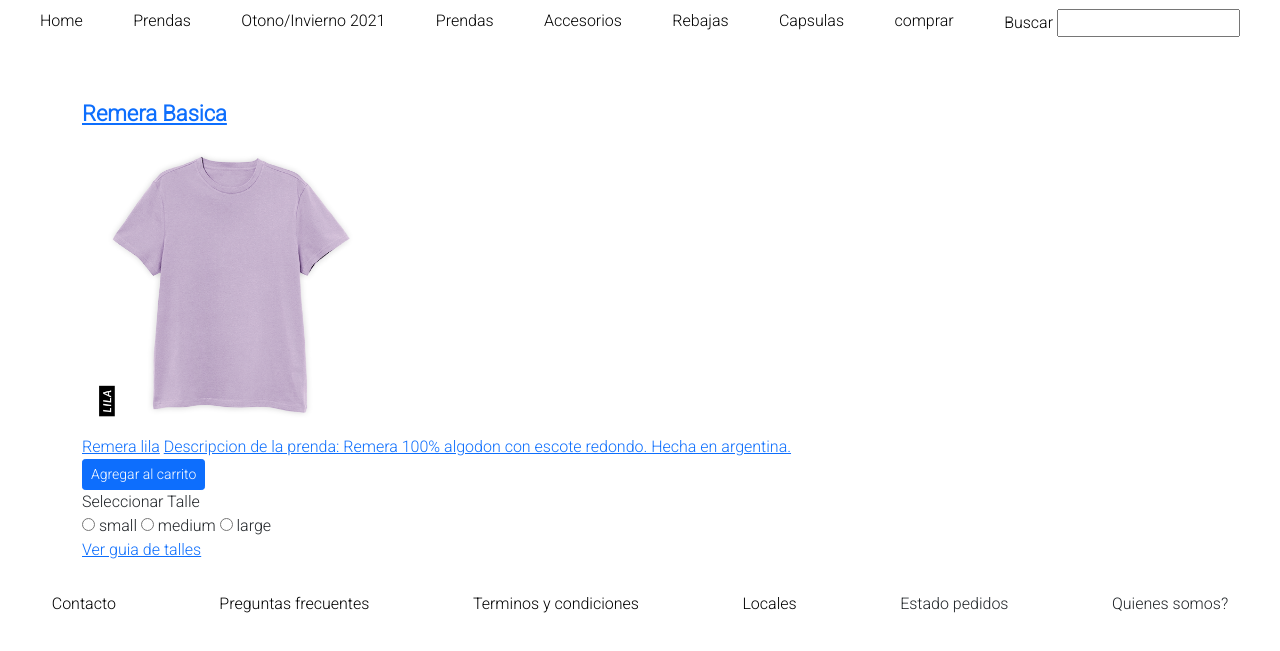
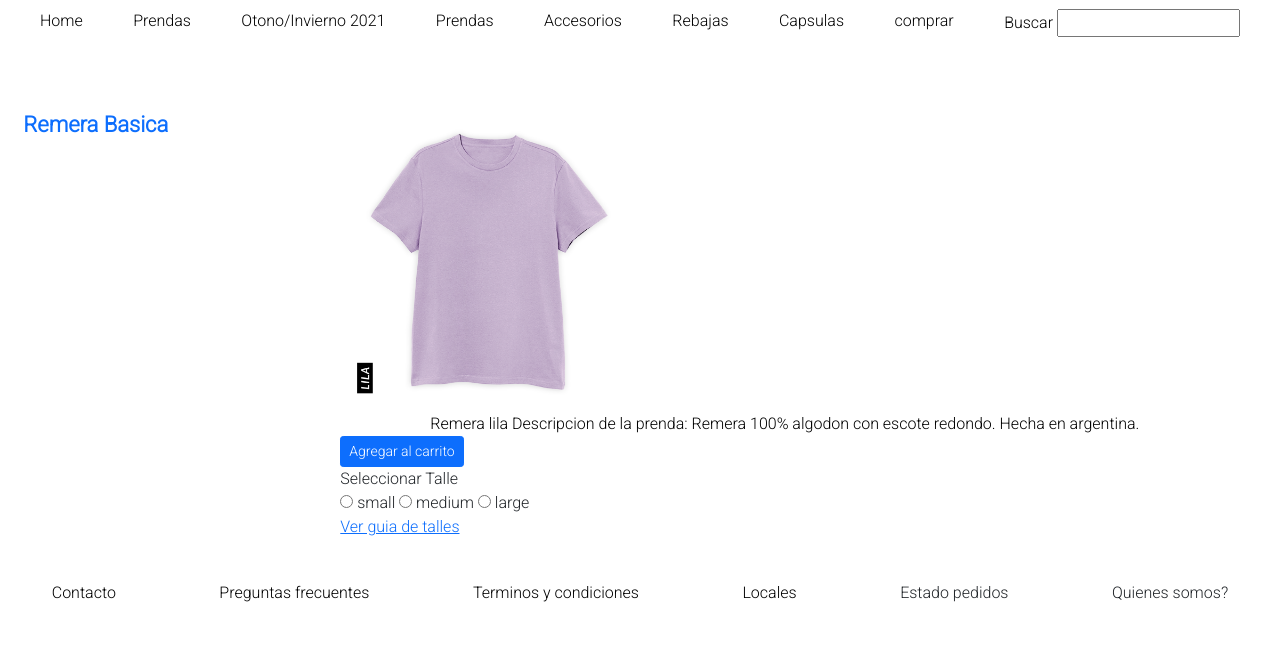
Before and after one commit to juliacura/Oasis-Pagina, a plain HTML site: page remera_lila.html in a window 1280 px wide. Shown: the part 99-750 px from the top of the page. Drawn offline with nearby package versions, Linux system fonts and the light colour scheme.

Commit message:
Agregando bootstrap 2

```diff
--- a/remera_lila.html
+++ b/remera_lila.html
@@ -52,10 +52,10 @@
                                 <img src="./images/remera_lila.jpeg" width="100%" height="100%">
                             </a>
                         </div>
-                        <a class="Remera_sutitulo>">Remera lila</a>
-                        <a class="item4">Descripcion de la prenda: Remera 100% algodon con
+                        <a class="remera_subtitulo"style=text-decoration:none;color:black;>Remera lila</a>
+                        <a class="item4"style=text-decoration:none;color:black;>Descripcion de la prenda: Remera 100% algodon con
                             escote redondo. Hecha en argentina.</a>
-                        <div class="boton_compra">
+                        <div class="boton-compra">
                             <button type="button" class="btn btn-primary btn-sm" id=boton_compra>Agregar al
                                 carrito</button>
                         </div>
--- a/styles.css
+++ b/styles.css
@@ -151,12 +151,23 @@ h3 {
   list-style: none;
 }
 /*remera lila*/
-.structure{
-  grid-content {
-    display: grid;
-    grid-template-columns: 25% 25% 25% 25%;
-    grid-template-rows: 25% 25% 25% 25%;
-    grid-area: sidebar;
+
+.item1 {
+  text-decoration: none;
+}
+.item2{
+  text-decoration: none;
+}
+.boton-compra{
+  transform: none;
+}
+/*zoom*/
+.zoom{
+  transition: transform 0.5s;
+}
+.zoom :hover{
+  transform: scale(1.25);
+}
 
 
 .container-articulo {
@@ -210,7 +221,7 @@ h3 {
   display: grid;
   grid-template-columns: 25% 25% 25% 25%;
   grid-template-rows: 25% 25% 25% 25%;
-  grid-area: sidebar;
+  grid-area: sidebar
 }
 .item1 {
   font-size: 55px;
@@ -228,10 +239,3 @@ h3 {
   padding-left: 30px;
 
 }
-/*zoom*/
-.zoom{
-    transition: transform 0.5s;
-}
-.zoom :hover{
-    transform: scale(1.25);
-}
```
Also changed, not shown: package.json (deleted, +0 -23 lines), prendas.html (+4 -5 lines), sass/index.scss (added).
